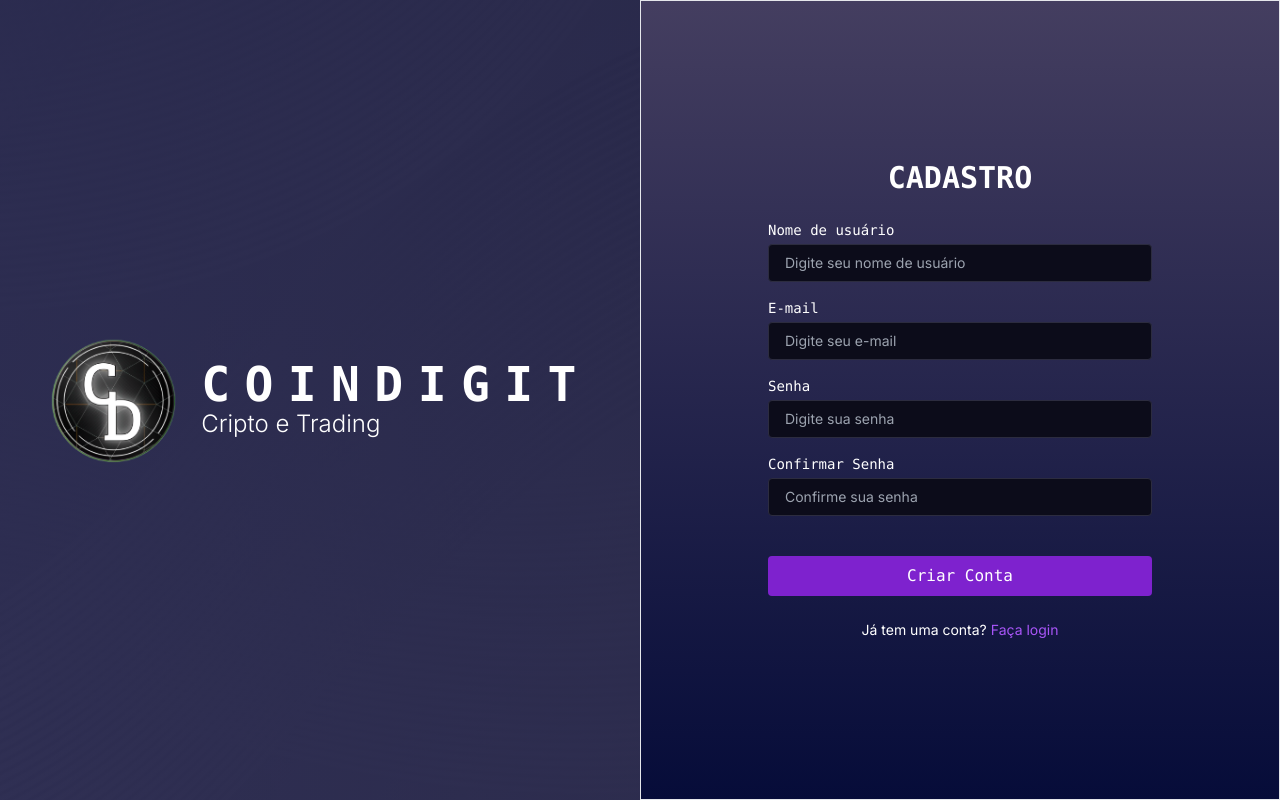
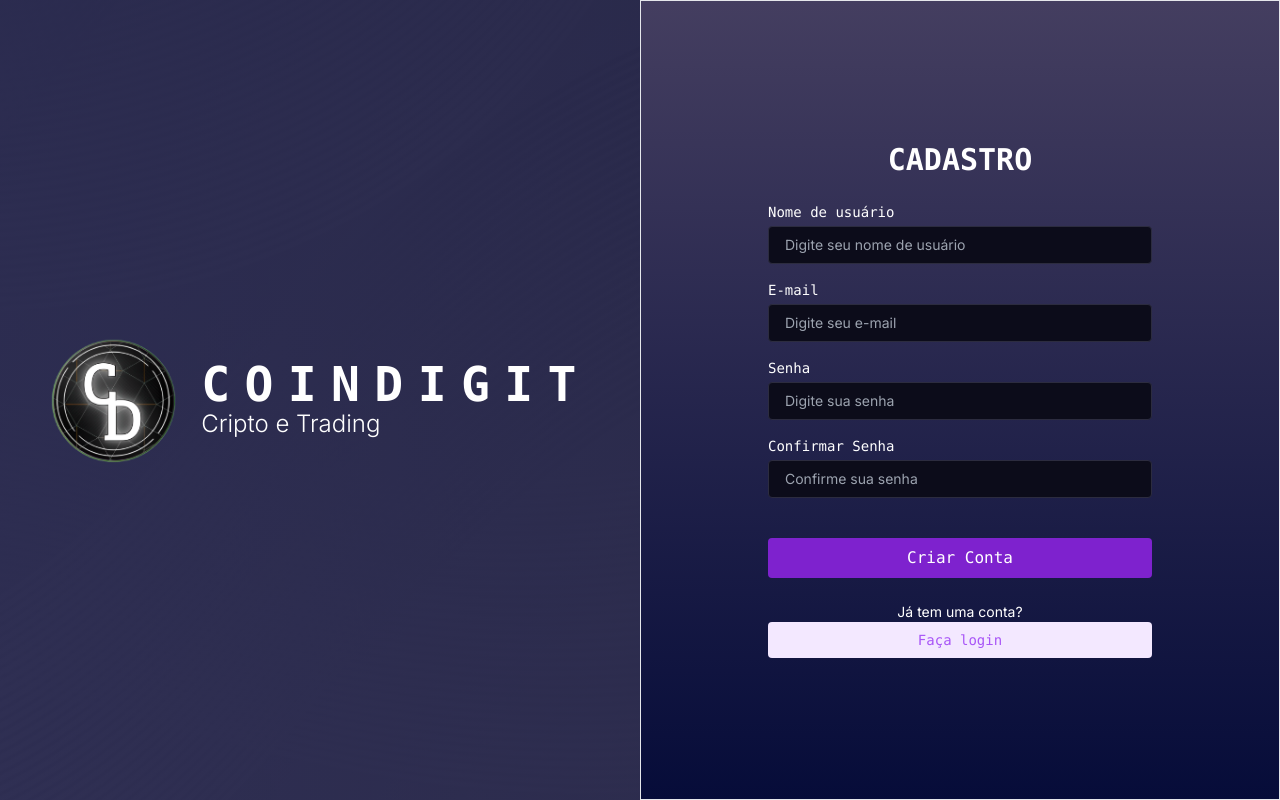
Before and after one commit to Proceed15/FASO_PRM_COINDIGIT, a Next.js app in the folder frontend/: page /register in a window 1280 px wide. Built offline with nearby package versions, Linux system fonts and the light colour scheme.

Commit message:
Rotas Adicionadas

```diff
--- a/frontend/src/app/login/page.tsx
+++ b/frontend/src/app/login/page.tsx
@@ -1,7 +1,10 @@
 /* eslint-disable @next/next/no-img-element */
+"use client";
 import React from "react";
+import { useRouter } from "next/navigation";
 
 export default function LoginPage() {
+    const router = useRouter();
     return (
         <div className="flex flex-col md:flex-row min-h-screen text-white">
             {/* Lado esquerdo*/}
@@ -50,11 +53,12 @@ export default function LoginPage() {
                         </div>
                     </div>
 
-                    <button className="w-full py-2 bg-purple-700 hover:bg-[#300052] rounded text-white font-mono">
+                    <button className="w-full py-2 bg-purple-700 hover:bg-[#300052] rounded text-white font-mono" onClick={() => router.push("/users")}>
                         Login
                     </button>
 
-                    <button className="w-full py-2 border border-white hover:bg-white hover:text-black rounded font-mono transition-colors duration-300">
+                    <button className="w-full py-2 border border-white hover:bg-white hover:text-black rounded font-mono transition-colors duration-300"
+                    onClick={() => router.push("/register")}>
                         Crie sua conta
                     </button>
                 </div>
--- a/frontend/src/app/register/page.tsx
+++ b/frontend/src/app/register/page.tsx
@@ -1,7 +1,10 @@
 /* eslint-disable @next/next/no-img-element */
+"use client";
 import React from "react";
+import { useRouter } from "next/navigation";
 
 export default function RegisterPage() {
+    const router = useRouter();
     return (
         <div className="flex flex-col md:flex-row min-h-screen text-white">
             {/* Lado esquerdo */}
@@ -71,6 +74,7 @@ export default function RegisterPage() {
                         <button
                             type="submit"
                             className="w-full py-2 bg-purple-700 hover:bg-[#300052] rounded text-white font-mono"
+                            onClick={() => router.push("/users")}
                         >
                             Criar Conta
                         </button>
@@ -79,9 +83,13 @@ export default function RegisterPage() {
                     <div className="text-center">
                         <p className="text-sm">
                             Já tem uma conta?{" "}
-                            <a href="/" className="text-purple-500 hover:underline">
+                            <button className="w-full py-2 bg-purple-100 hover:bg-[#300052] rounded text-white font-mono"
+                            onClick={() => router.push("/login")}>
+                            <a href="/" className="text-purple-500 hover:underline"
+                            >
                                 Faça login
                             </a>
+                            </button>
                         </p>
                     </div>
                 </div>
--- a/frontend/src/app/users/page.tsx
+++ b/frontend/src/app/users/page.tsx
@@ -40,7 +40,7 @@ export default function UserListPage() {
           <h1 className="text-2xl font-bold">Usuários</h1>
           <Button
             className="bg-blue-600 hover:bg-blue-700 text-white"
-            onClick={() => router.push("/users/register")}
+            onClick={() => router.push("/register")}
           >
             Adicionar Usuário
           </Button>
```
Also changed, not shown: 20 other files (tests, documents, lock files or other folders).
